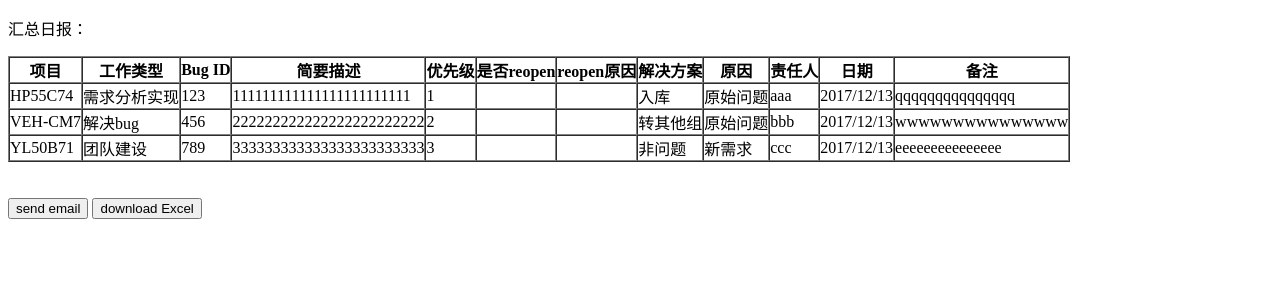
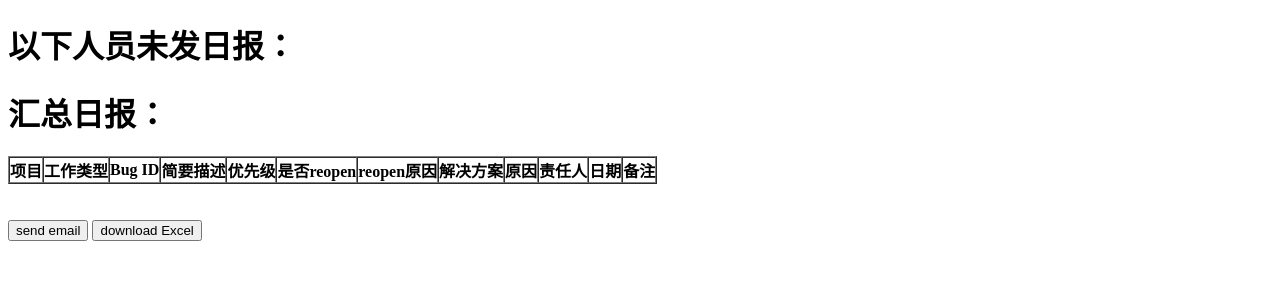
Before and after one commit to bluedai180/Daily, a Django app: template report/templates/report/collect.html in a window 1280 px wide. Shown: the top 300 px of the page. Run offline with Django 3.2, Linux system fonts and the light colour scheme; the template is opened without the code that fills it, so the values that code supplies are empty; some libraries are stand-ins or nearby versions.

Commit message:
添加统计界面前后台逻辑

```diff
--- a/report/static/report/collect.js
+++ b/report/static/report/collect.js
@@ -1,62 +1,19 @@
-var json_text = "{\n" +
-    "  \"info\": [\n" +
-    "    [\n" +
-    "      \"HP55C74\",\n" +
-    "      \"需求分析实现\",\n" +
-    "      \"123\",\n" +
-    "      \"111111111111111111111111\",\n" +
-    "      \"1\",\n" +
-    "      \"\",\n" +
-    "      \"\",\n" +
-    "      \"入库\",\n" +
-    "      \"原始问题\",\n" +
-    "      \"aaa\",\n" +
-    "      \"2017/12/13\",\n" +
-    "      \"qqqqqqqqqqqqqqq\"\n" +
-    "    ],\n" +
-    "    [\n" +
-    "      \"VEH-CM7\",\n" +
-    "      \"解决bug\",\n" +
-    "      \"456\",\n" +
-    "      \"222222222222222222222222\",\n" +
-    "      \"2\",\n" +
-    "      \"\",\n" +
-    "      \"\",\n" +
-    "      \"转其他组\",\n" +
-    "      \"原始问题\",\n" +
-    "      \"bbb\",\n" +
-    "      \"2017/12/13\",\n" +
-    "      \"wwwwwwwwwwwwwww\"\n" +
-    "    ],\n" +
-    "    [\n" +
-    "      \"YL50B71\",\n" +
-    "      \"团队建设\",\n" +
-    "      \"789\",\n" +
-    "      \"333333333333333333333333\",\n" +
-    "      \"3\",\n" +
-    "      \"\",\n" +
-    "      \"\",\n" +
-    "      \"非问题\",\n" +
-    "      \"新需求\",\n" +
-    "      \"ccc\",\n" +
-    "      \"2017/12/13\",\n" +
-    "      \"eeeeeeeeeeeeeee\"\n" +
-    "    ]\n" +
-    "  ]\n" +
-    "}";
+var team = document.cookie;
+console.log(team);
 
 
-var collection = document.getElementById("collection");
-var json_obj = JSON.parse(json_text);
-for (var i = 0; i < json_obj.info.length; i++) {
-    var line = document.createElement("tr");
-    for (var j = 0; j < json_obj.info[0].length;j++) {
-        var cell = document.createElement("td");
-        cell.innerText = json_obj.info[i][j];
-        line.appendChild(cell);
-    }
-    collection.appendChild(line);
-}
+
+// var collection = document.getElementById("collection");
+// var json_obj = JSON.parse(json_text);
+// for (var i = 0; i < json_obj.info.length; i++) {
+//     var line = document.createElement("tr");
+//     for (var j = 0; j < json_obj.info[0].length;j++) {
+//         var cell = document.createElement("td");
+//         cell.innerText = json_obj.info[i][j];
+//         line.appendChild(cell);
+//     }
+//     collection.appendChild(line);
+// }
 
 function download() {
 
--- a/report/templates/report/collect.html
+++ b/report/templates/report/collect.html
@@ -3,9 +3,12 @@
 <head>
     <meta charset="UTF-8">
     <title>Title</title>
+    <script src="//code.jquery.com/jquery-1.11.3.min.js"></script>
 </head>
 <body>
-<p>汇总日报：</p>
+<h1>以下人员未发日报：</h1>
+<p id="unbilled_user"></p>
+<h1>汇总日报：</h1>
 <table id="collection" border="1" cellpadding="0" cellspacing="0">
     <tr>
         <th>项目</th>
@@ -21,9 +24,70 @@
         <th>日期</th>
         <th>备注</th>
     </tr>
-</table><br><br>
+</table>
+<br><br>
 <input id="send_email" onclick="send()" type="button" value="send email">
 <input id="download" onclick="download()" type="button" value="download Excel">
-<script src="../../static/report/collect.js"></script>
+{#<script src="../../static/report/collect.js"></script>#}
+<script>
+    var team = document.cookie.split(";")[2].split("=")[1];
+    $.get('collect', {"team": team}, function (ret) {
+        show_today(ret.info);
+        document.getElementById("unbilled_user").innerText = ret.name.join(", ");
+    });
+
+    function show_today(ret) {
+        var today = document.getElementById("collection");
+        for (var i = 0; i < ret.length; i++) {
+            var line = document.createElement("tr");
+            var cell_project = document.createElement("td");
+            var cell_work_type = document.createElement("td");
+            var cell_bugid = document.createElement("td");
+            var cell_describe = document.createElement("td");
+            var cell_priority = document.createElement("td");
+            var cell_reopen = document.createElement("td");
+            var cell_reopen_reason = document.createElement("td");
+            var cell_solution = document.createElement("td");
+            var cell_solution_reason = document.createElement("td");
+            var cell_person = document.createElement("td");
+            var cell_date = document.createElement("td");
+            var cell_remake = document.createElement("td");
+            cell_project.innerText = ret[i].project;
+            cell_work_type.innerText = ret[i].work_type;
+            cell_bugid.innerText = ret[i].bugid;
+            cell_describe.innerText = ret[i].describe;
+            cell_priority.innerText = ret[i].priority;
+            cell_reopen.innerText = ret[i].reopen;
+            cell_reopen_reason.innerText = ret[i].reopen_reason;
+            cell_solution.innerText = ret[i].solution;
+            cell_solution_reason.innerText = ret[i].solution_reason;
+            cell_person.innerText = ret[i].person;
+            cell_date.innerText = ret[i].date;
+            cell_remake.innerText = ret[i].remake;
+            line.appendChild(cell_project);
+            line.appendChild(cell_work_type);
+            line.appendChild(cell_bugid);
+            line.appendChild(cell_describe);
+            line.appendChild(cell_priority);
+            line.appendChild(cell_reopen);
+            line.appendChild(cell_reopen_reason);
+            line.appendChild(cell_solution);
+            line.appendChild(cell_solution_reason);
+            line.appendChild(cell_person);
+            line.appendChild(cell_date);
+            line.appendChild(cell_remake);
+            today.appendChild(line);
+        }
+    }
+
+    function send() {
+
+    }
+
+    function download() {
+
+    }
+
+</script>
 </body>
 </html>
--- a/report/urls.py
+++ b/report/urls.py
@@ -10,5 +10,7 @@ urlpatterns = [
     path('edit', views.edit, name='edit'),
     path('get_last_info', views.get_last_info, name='get_last_info'),
     path('get_current_name', views.get_current_name, name='get_current_name'),
-    path('post_daily', views.post_daily, name='post_daily')
+    path('post_daily', views.post_daily, name='post_daily'),
+    path('statistics', views.statistics, name='statistics'),
+    path('collect', views.collect, name='collect')
 ]
```
Also changed, not shown: report/templates/report/edit.html (+14 -3 lines), report/views.py (+30 -2 lines), db.sqlite3.
